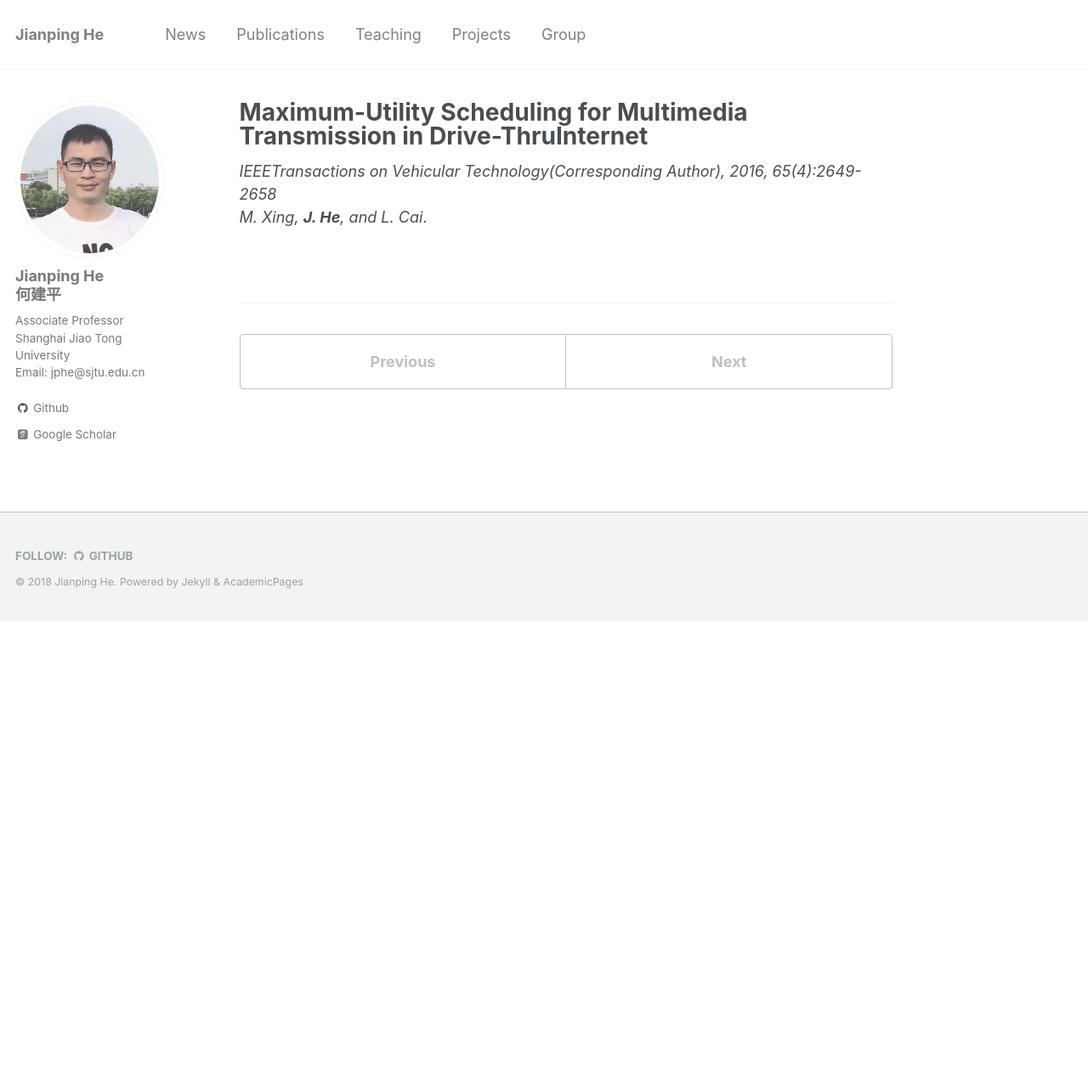
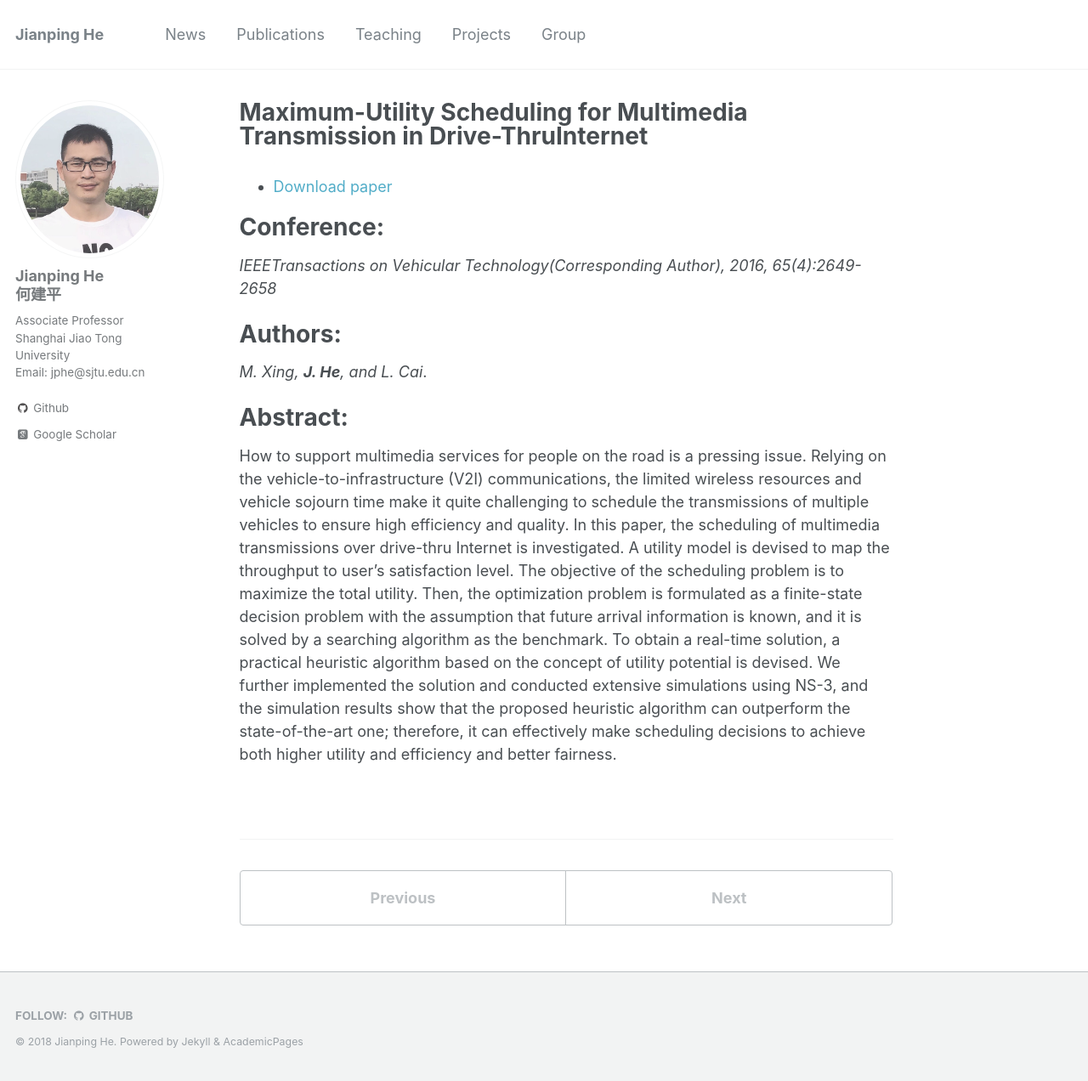
Before and after one commit to jiangshuozz/Jianping-He.github.io, a Jekyll site: the page built from _publications/2016-04-20-Maximum-Utility-Scheduling-for Multimedia-Transmission.md, in a window 1280 px wide and 1272 px high. Shown: the whole window at 85% size. Built offline with Jekyll 4.4.1, drawn with Linux system fonts in a browser that asks for light colours; some web fonts are replaced.

Commit message:
Update 2016-04-20-Maximum-Utility-Scheduling-for Multimedia-Transmission.md

```diff
--- a/_publications/2016-04-20-Maximum-Utility-Scheduling-for Multimedia-Transmission.md
+++ b/_publications/2016-04-20-Maximum-Utility-Scheduling-for Multimedia-Transmission.md
@@ -8,5 +8,17 @@ venue: '--'
 #paperurl: ''
 #citation: ''
 ---
+- [Download paper](https://ieeexplore.ieee.org/document/7089288/)
+
+
+Conference:
+===
 *IEEETransactions on Vehicular Technology(Corresponding Author), 2016, 65(4):2649-2658*
+
+Authors:
+===
 *M. Xing, **J. He**, and L. Cai*.
+
+Abstract:
+===
+How to support multimedia services for people on the road is a pressing issue. Relying on the vehicle-to-infrastructure (V2I) communications, the limited wireless resources and vehicle sojourn time make it quite challenging to schedule the transmissions of multiple vehicles to ensure high efficiency and quality. In this paper, the scheduling of multimedia transmissions over drive-thru Internet is investigated. A utility model is devised to map the throughput to user's satisfaction level. The objective of the scheduling problem is to maximize the total utility. Then, the optimization problem is formulated as a finite-state decision problem with the assumption that future arrival information is known, and it is solved by a searching algorithm as the benchmark. To obtain a real-time solution, a practical heuristic algorithm based on the concept of utility potential is devised. We further implemented the solution and conducted extensive simulations using NS-3, and the simulation results show that the proposed heuristic algorithm can outperform the state-of-the-art one; therefore, it can effectively make scheduling decisions to achieve both higher utility and efficiency and better fairness.
```
